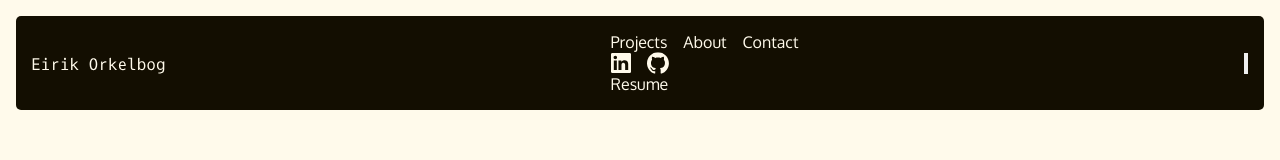
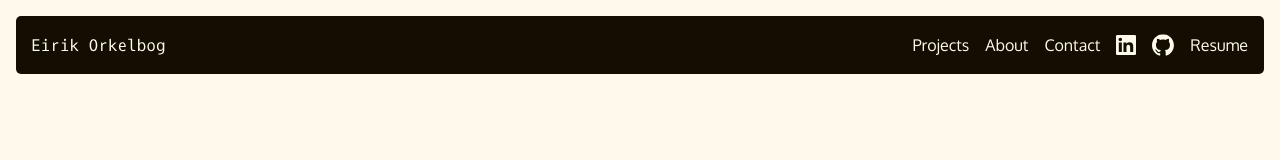
Before and after one commit to EirikOrkelbog/eirik-orkelbog-portfolio, a plain HTML site: page index.html in a window 1280 px wide. Drawn offline with Linux system fonts and the light colour scheme.

Commit message:
added media queries to navigation

```diff
--- a/_app/css/modules/navigation.css
+++ b/_app/css/modules/navigation.css
@@ -2,16 +2,57 @@
 	display: flex;
 	align-items: center;
 	justify-content: space-between;
+	position: relative;
 	background-color: var(--bg-color-dark);
 	padding: 1rem;
 	margin: 1rem;
 	border-radius: 5px;
 }
 
+#resume {
+	order: 2;
+}
+
+.nav__container {
+	display: none;
+	flex-direction: column;
+	align-items: center;
+	position: absolute;
+	top: 100%;
+	left: 0;
+	background-color: red;
+	border-radius: 5px;
+	width: 100%;
+	gap: 1rem;
+}
+
 .nav__list {
 	display: flex;
+	flex-direction: column;
 	align-items: center;
+	text-align: center;
 	gap: 1rem;
+	width: 100%;
+	order: 1;
+}
+
+.nav__social {
+	display: flex;
+	flex-direction: row;
+	justify-content: center;
+	order: 3;
+}
+
+.nav__list li {
+	width: 100%;
+}
+
+.nav__menu-button {
+	display: block;
+	background-color: transparent;
+	border: none;
+	padding: .2rem;
+	cursor: pointer;
 }
 
 .nav a {
@@ -20,13 +61,14 @@
 
 .nav__connect li:last-child {
 	background-color: rgba(255, 255, 255, 0.073);
-	padding: .2rem .5rem;
+	/* padding: .2rem .5rem; */
 	border-radius: 5px;
 }
 
 #logo {
 	display: flex;
 	margin-bottom: -4px;
+	padding: .4rem 0;
 }
 
 #linkedin {
@@ -46,3 +88,29 @@
 	height: 22px;
 	width: 22px;
 }
+
+@media screen and (min-width: 576px) {
+	.nav__container {
+		display: flex !important;
+		flex-direction: row;
+		position: relative;
+		width: auto;
+		background-color: transparent;
+	}
+
+	.nav__list {
+		flex-direction: row;
+	}
+
+	.nav__social {
+		order: 2;
+	}
+
+	#resume {
+		order: 3;
+	}
+
+	.nav__menu-button {
+		display: none;
+	}
+}
```
